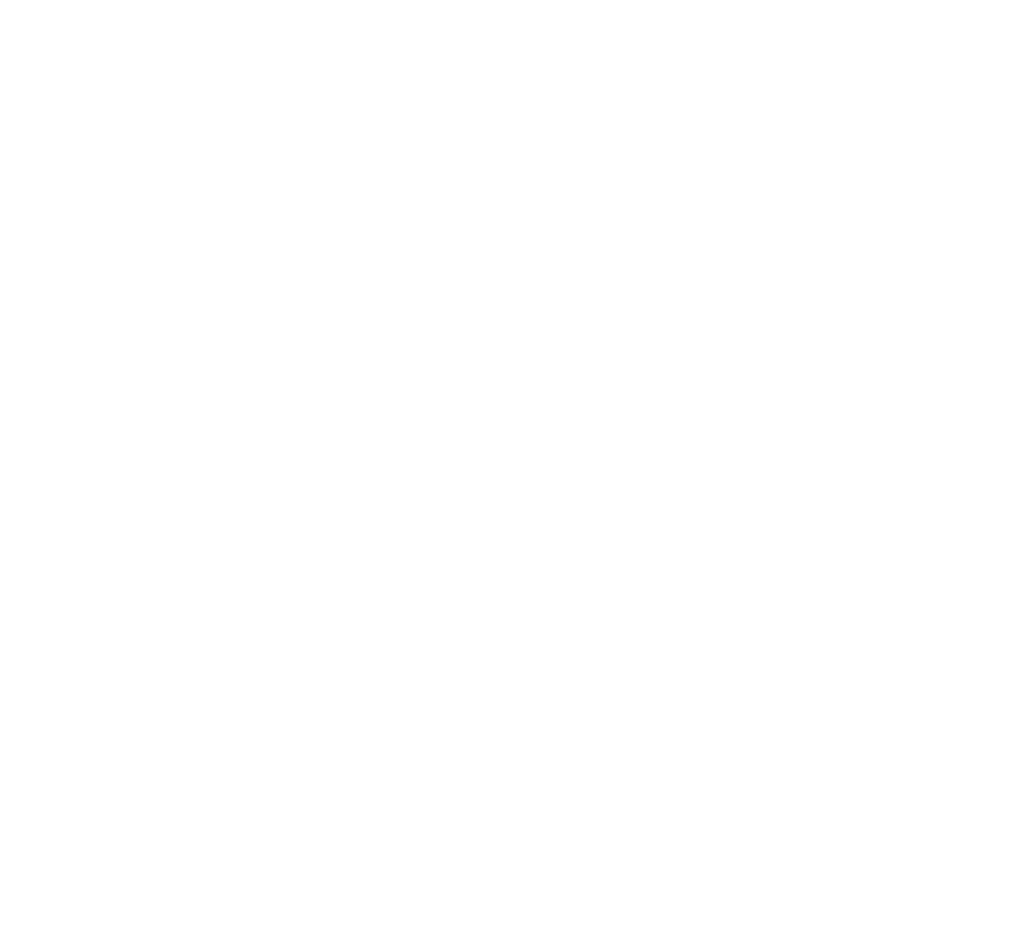
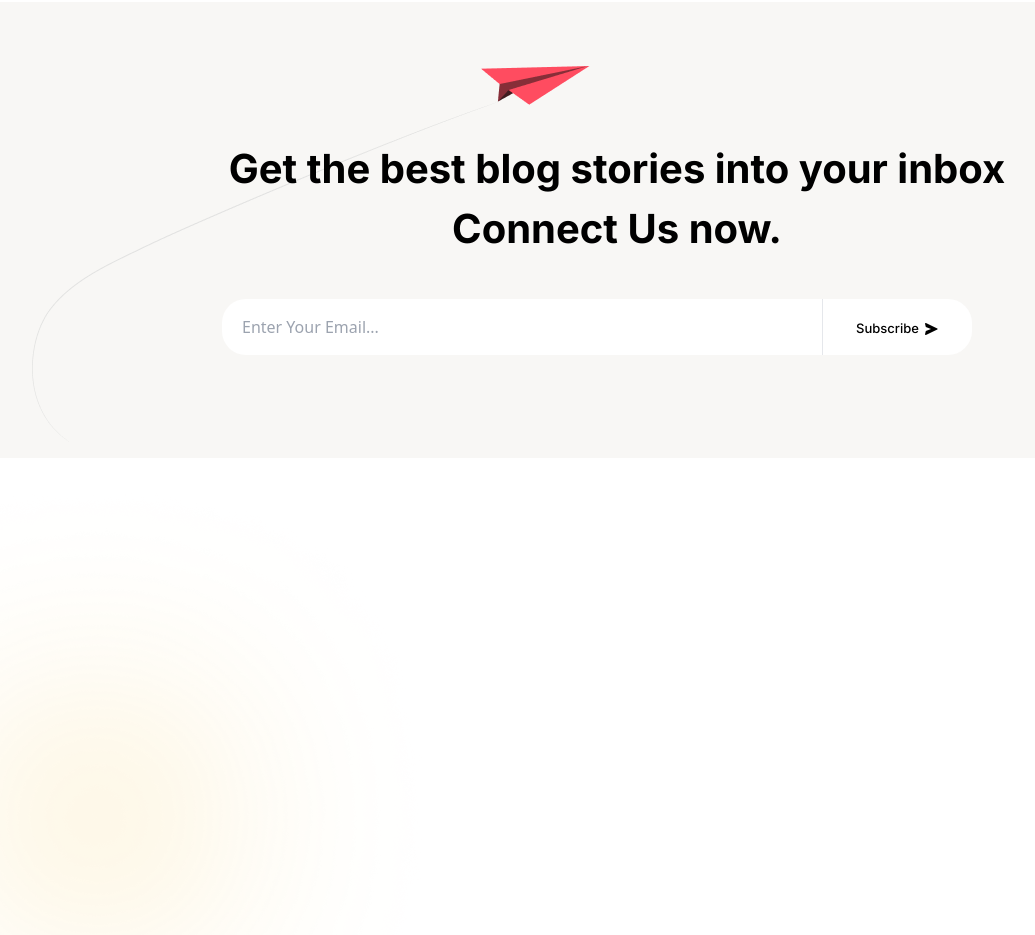
Before and after one commit to shoriful-dev/BlogXton, a React (Vite) app: page / in a window 1280 px wide. Shown: the part 1860-2795 px from the top of the page, without its empty margins (23-1058 px from the left). Before the commit the page ends 1862 px from the top, so only its background shows below. Built offline with nearby package versions, Linux system fonts and the light colour scheme.

Commit message:
FooterTop Section Done

```diff
--- /dev/null
+++ b/src/components/FooterTop.tsx
@@ -0,0 +1,44 @@
+import React from 'react';
+import Container from '../components/Container';
+import Image from '../components/Image';
+import Shape from '../assets/Shape.png';
+import { BiSolidSend } from 'react-icons/bi';
+import { Link } from 'react-router-dom';
+
+const FooterTop: React.FC = () => {
+  return (
+    <>
+      <div className="bg-[#F8F7F5] py-16 h-[456px] relative">
+        <Container>
+          <div className="">
+            <div className="">
+              <Image src={Shape} alt="Shape" />
+            </div>
+            <div className="absolute top-[30%] -translate-x-1/2 left-1/2 text-center">
+              <h3 className="text-[40px] font-bold font-Inter w-[790px] ">
+                Get the best blog stories into your inbox Connect Us now.
+              </h3>
+              <div className="mt-10 flex relative">
+                <input
+                  type="text"
+                  placeholder="Enter Your Email..."
+                  className="w-[600px] h-[56px] rounded-l-3xl outline-none px-5"
+                />
+                <div className="flex items-center space-x-1 absolute right-10 w-[150px] h-[56px] border-l bg-white rounded-r-3xl justify-center hover:bg-red hover:text-white duration-500 transition-all">
+                  <Link to={'/contact'}>
+                    <button className="text-[13px] font-medium font-Inter ">
+                      Subscribe
+                    </button>
+                  </Link>
+                  <BiSolidSend className="mt-1" />
+                </div>
+              </div>
+            </div>
+          </div>
+        </Container>
+      </div>
+    </>
+  );
+};
+
+export default FooterTop;
--- a/src/components/Image.tsx
+++ b/src/components/Image.tsx
@@ -3,7 +3,7 @@ import React from 'react';
 interface ImageProps {
   className?: string;
   src: string;
-  alt: string;
+  alt?: string;
 }
 
 const Image: React.FC<ImageProps> = ({ className = '', src, alt }) => {
--- a/src/components/LatestArticleCart.tsx
+++ b/src/components/LatestArticleCart.tsx
@@ -20,7 +20,7 @@ const LatestArticleCart: React.FC<LatestArticleProps> = ({ imgSrc, btnText, titl
           <Image src={imgSrc} alt="" className='hover:scale-110 duration-300 transition-transform'/>
           <Badge
             btnText={btnText}
-            className="bg-white text-black absolute top-5 left-5 px-4"
+            className="bg-red absolute top-5 left-5 px-4"
           />
           <div className="w-[90%] mx-auto border mt-10 rounded-lg flex justify-between items-center px-3">
             <div className="flex items-center space-x-2">
--- a/src/components/RootLayouts.tsx
+++ b/src/components/RootLayouts.tsx
@@ -1,4 +1,4 @@
-
+import Footer from '../layouts/Footer';
 import RootHeader from './RootHeader'
 import { Outlet } from 'react-router-dom'
 
@@ -7,6 +7,7 @@ const RootLayouts = () => {
     <div>
       <RootHeader/>
       <Outlet/>
+      <Footer />
     </div>
   )
 }
--- /dev/null
+++ b/src/layouts/Footer.tsx
@@ -0,0 +1,20 @@
+import React from 'react';
+import Container from '../components/Container';
+import Image from '../components/Image';
+import { Link } from 'react-router-dom';
+import FooterTop from '../components/FooterTop';
+
+const Footer: React.FC = () => {
+  return (
+    <>
+      <FooterTop />
+      <div className="bg-FooterBG h-[537px] py-14">
+        <Container>
+          <div className=""></div>
+        </Container>
+      </div>
+    </>
+  );
+};
+
+export default Footer;
--- a/src/layouts/LatestArticle.tsx
+++ b/src/layouts/LatestArticle.tsx
@@ -94,7 +94,7 @@ const LatestArticle: React.FC = () => {
               </div>
             </div>
             <Link to={'/post'}>
-              <div className="">
+              <div>
                 <LatestArticleCart
                   imgSrc={LatestImage2}
                   btnText="Travel"
--- a/tailwind.config.js
+++ b/tailwind.config.js
@@ -21,7 +21,8 @@ export default {
         BannerImage5: "url('./src/assets/banner5.png')",
         BannerImage6: "url('./src/assets/banner6.png')",
         BannerImage7: "url('./src/assets/banner7.png')",
-        BannerImage8: "url('./src/assets/banner8.png')"
+        BannerImage8: "url('./src/assets/banner8.png')",
+        FooterBG: "url('./src/assets/FooterBg.png')"
       }
     },
   },
```
Also changed, not shown: src/assets/FooterBg.png (added), src/assets/Shape.png (added).
